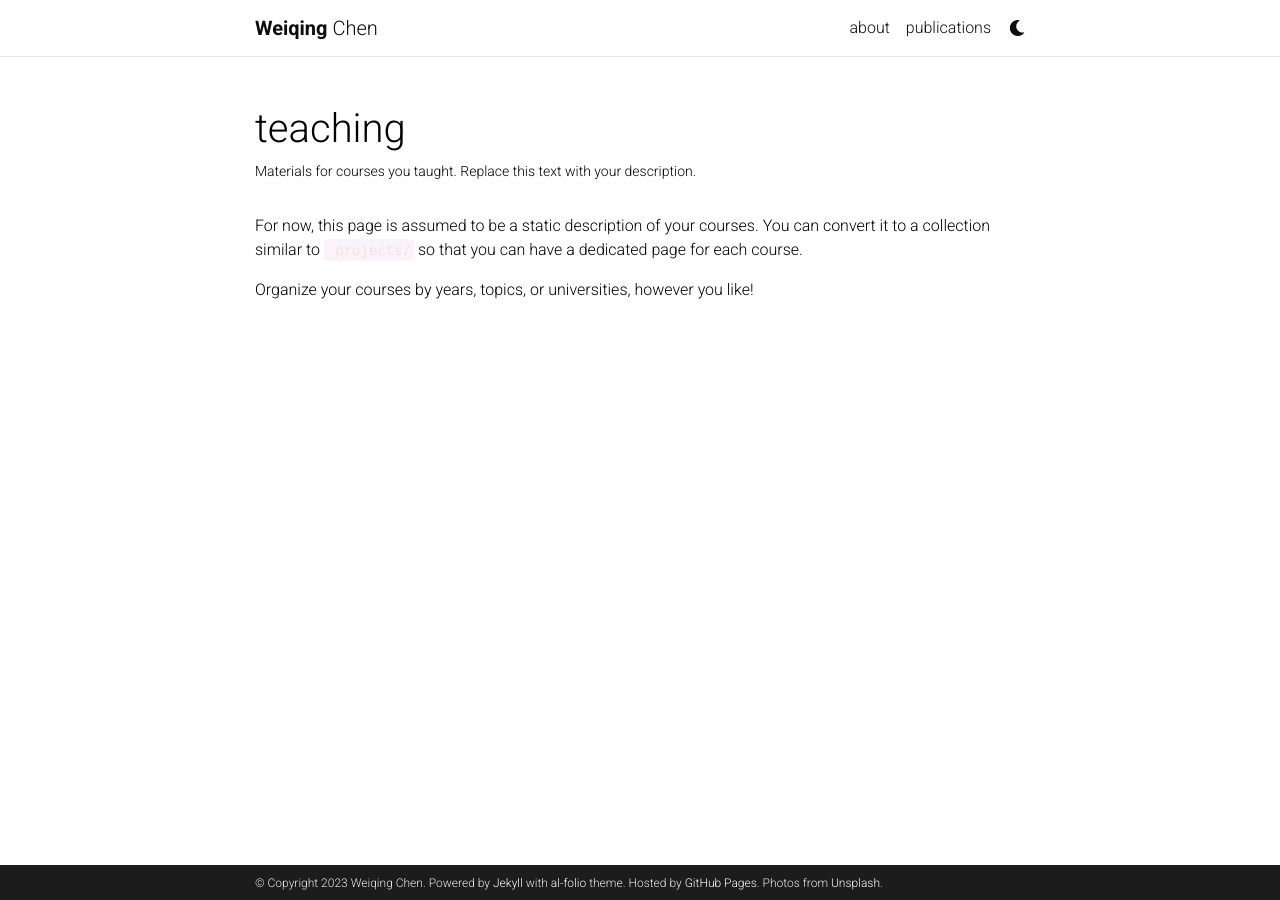
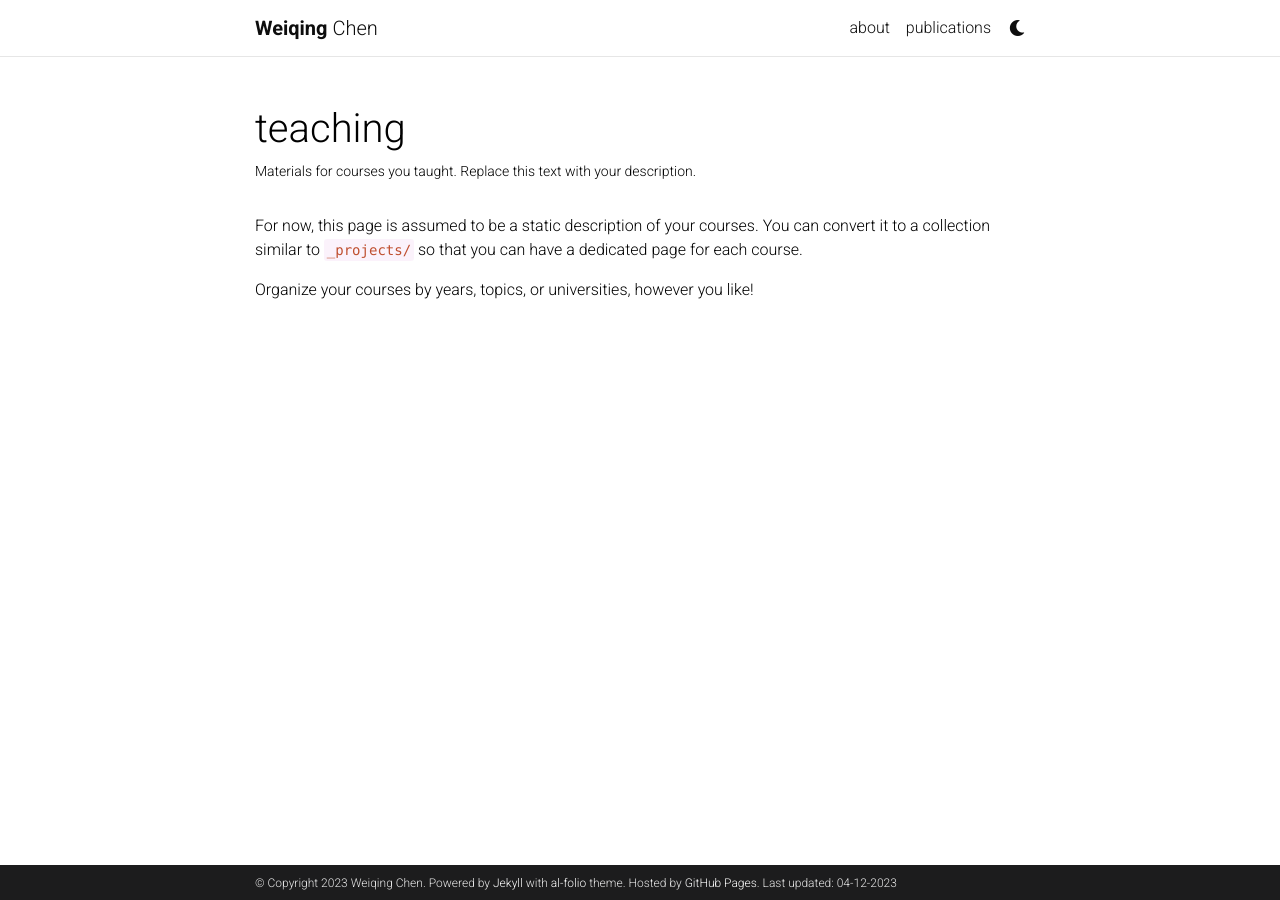
Before and after one commit to osakemon/osakemon.github.io, a Jekyll site: the page built from _pages/teaching.md, in a window 1280 px wide. Built offline with Jekyll 4.4.1, drawn with Linux system fonts in a browser that asks for light colours; comment, search, counter and statistics services are not loaded; a style sheet for code colours, icons or effects is not loaded.

Commit message:
change color

```diff
--- a/_config.yml
+++ b/_config.yml
@@ -12,7 +12,7 @@
 footer_text: >
   Powered by <a href="https://jekyllrb.com/" target="_blank">Jekyll</a> with <a href="https://github.com/alshedivat/al-folio">al-folio</a> theme.
   Hosted by <a href="https://pages.github.com/" target="_blank">GitHub Pages</a>.
-  Photos from <a href="https://unsplash.com" target="_blank">Unsplash</a>.
+  Last updated: 04-12-2023
 keywords: jekyll, jekyll-theme, academic-website, portfolio-website  # add your own keywords or leave empty
 
 lang: en # the language of your site (for example: en, fr, cn, ru, etc.)
--- a/_sass/_themes.scss
+++ b/_sass/_themes.scss
@@ -7,8 +7,8 @@
   --global-code-bg-color: #{$code-bg-color-light};
   --global-text-color: #{$black-color};
   --global-text-color-light: #{$grey-color};
-  --global-theme-color: rgba(191,79,47,.1);
-  --global-hover-color: rgba(216,123,55,.1);
+  --global-theme-color: rgba(191,79,47,1);
+  --global-hover-color: rgba(216,123,55,1);
   --global-footer-bg-color: #{$grey-color-dark};
   --global-footer-text-color: #{$grey-color-light};
   --global-footer-link-color: #{$white-color};
```
